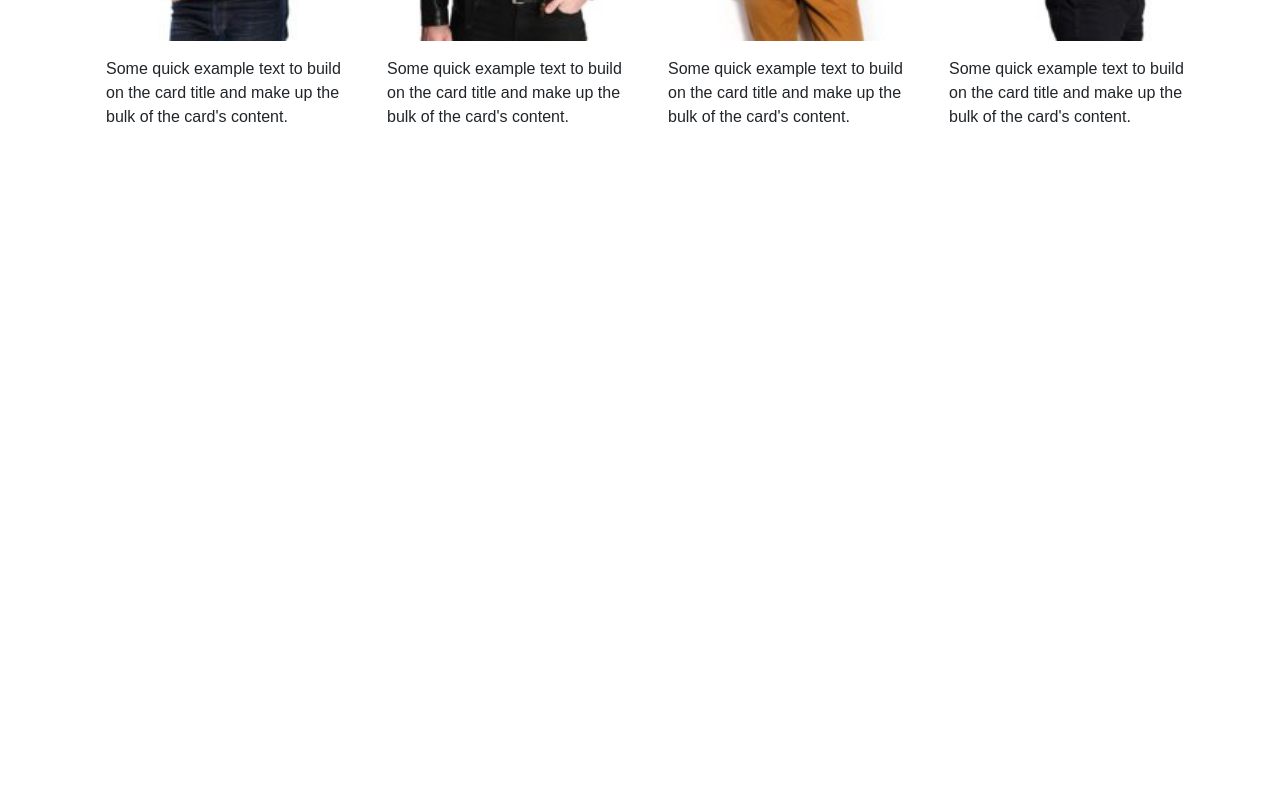
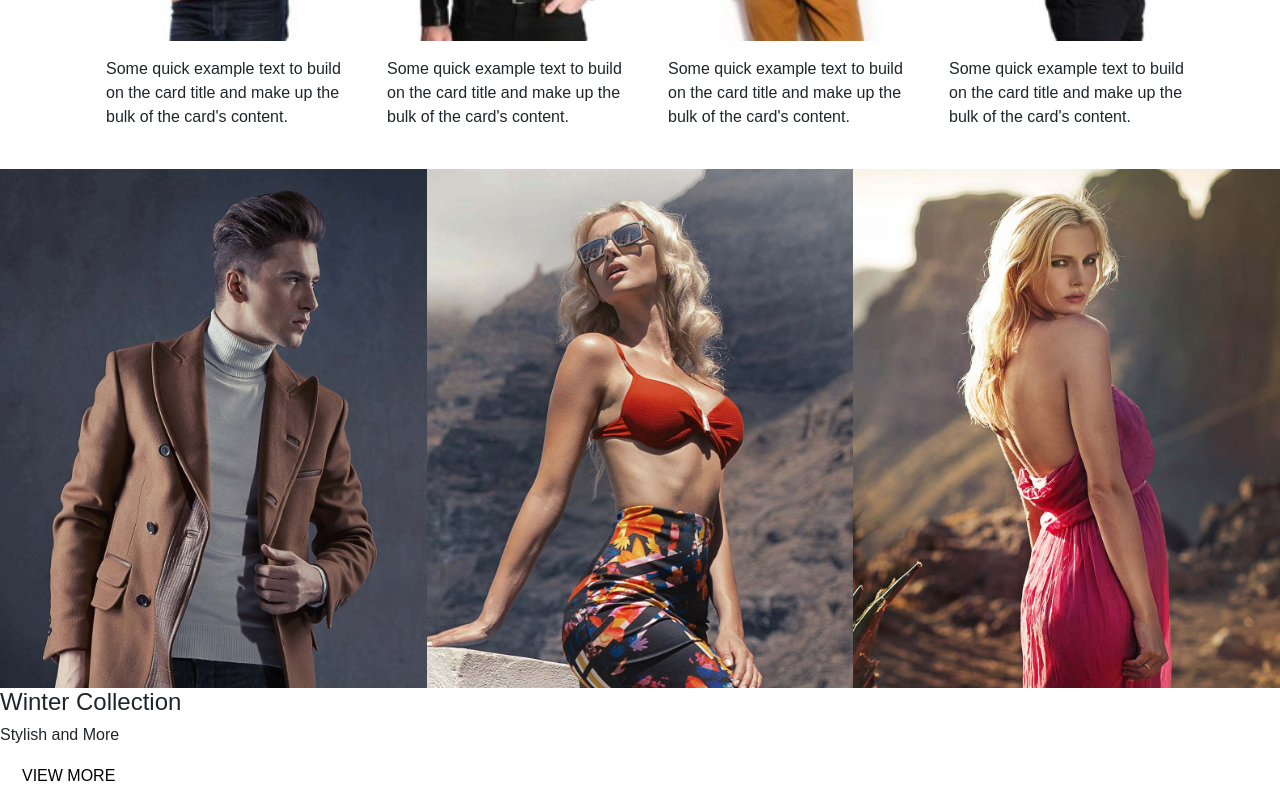
Before and after one commit to rpalanga/proj-html-vuejs, a Vue app: page / in a window 1280 px wide. Shown: the part 1460-2260 px from the top of the page. Before the commit the page ends 1605 px from the top, so only its background shows below. Built offline with nearby package versions, Linux system fonts and the light colour scheme.

Commit message:
aggiustare elemento a tre immagini

```diff
--- a/src/components/AppMain.vue
+++ b/src/components/AppMain.vue
@@ -40,12 +40,13 @@ export default {
 
         </div>
 
-        <!-- immagini  -->
+        <!-- immagini card-abiti  -->
 
-        <div class="row">
+        <div class="row mb-4">
             <div class="col-3">
                 <div class="card border-0" style="width: 18rem;">
-                    <img src="../../public/images/black_elegant_leather_jacket-200x260.jpg" class="card-img-top" alt="...">
+                    <img src="../../public/images/black_elegant_leather_jacket-200x260.jpg" class="card-img-top"
+                        alt="...">
                     <div class="card-body">
                         <p class="card-text">Some quick example text to build on the card title and make up the bulk of
                             the card's content.</p>
@@ -63,7 +64,8 @@ export default {
             </div>
             <div class="col-3">
                 <div class="card border-0" style="width: 18rem;">
-                    <img src="../../public/images/blue_jacket_and_white_stripe_tee-200x260.jpg" class="card-img-top" alt="...">
+                    <img src="../../public/images/blue_jacket_and_white_stripe_tee-200x260.jpg" class="card-img-top"
+                        alt="...">
                     <div class="card-body">
                         <p class="card-text">Some quick example text to build on the card title and make up the bulk of
                             the card's content.</p>
@@ -83,6 +85,33 @@ export default {
 
     </div>
 
+    <!-- immagine Cubiche per le Season -->
+
+    <div class="container-fluid limits-container ">
+        <div class="row">
+            <div class="col p-0 position-relative my-width">
+                <img class="w-100 p-0" src="../../public/images/winter_collection_bg.jpg" alt="">
+                <div class="my-position-absolute">
+                    <h4>Winter Collection</h4>
+                    <h6>Stylish and More</h6>
+                    <button class="my-btn-trasparent">VIEW MORE</button>
+                </div>
+            </div>
+            <div class="col p-0 my-width">
+                <img class="w-100 p-0" src="../../public/images/spring_collection_bg.jpg" alt="">
+
+            </div>
+            <div class="col p-0 my-width">
+                <img class="w-100 p-0" src="../../public/images/autumn_collection_bg.jpg" alt="">
+
+            </div>
+        </div>
+    </div>
+
+
+
+
+
 </template>
 
 <style lang="scss">
@@ -99,4 +128,21 @@ export default {
     }
 
 }
+.limit-container{
+    max-width: 1100px;
+
+
+    .my-width{
+        width: calc(100% / 3);
+
+
+    }
+
+    .my-position-absolute{
+        position: absolute;
+        top: 0;
+        left: 0;
+    }
+
+}
 </style>
--- a/src/components/AppNav.vue
+++ b/src/components/AppNav.vue
@@ -95,6 +95,7 @@ export default {
 .my-bg-jumbo{
     background-image: url(../../public/images/home1_slide_three_bg_2.jpg);
     background-position: top;
+    background-repeat: no-repeat;
 
     height: 650px;
     display: flex;
```
